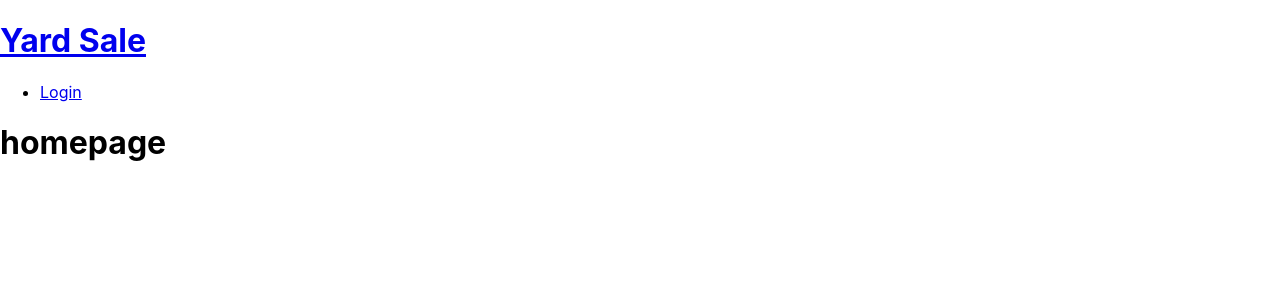
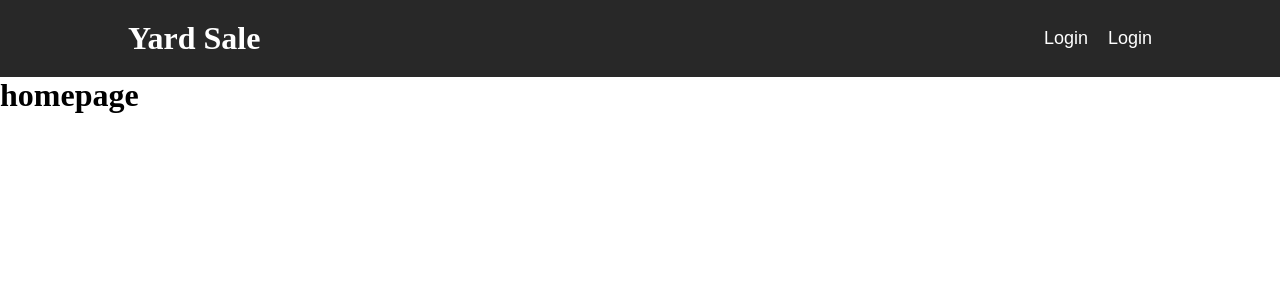
Before and after one commit to Adolfo-G/Home-Bazaar-eCommerce, a React (Create React App) app in the folder client/: page / in a window 1280 px wide. Shown: the top 300 px of the page. Built offline with nearby package versions, Linux system fonts and the light colour scheme.

Commit message:
added styling to navbar

```diff
--- a/client/src/components/Navbar.js
+++ b/client/src/components/Navbar.js
@@ -6,7 +6,7 @@ function Navbar() {
     function showNavLoginStatus() {
         if (Auth.loggedIn()) {
             return (
-                <ul>
+                <ul className="navLinks">
                     <li>
                         <a href="/" onClick={() => Auth.logout()}>
                             Logout
@@ -16,9 +16,16 @@ function Navbar() {
             );
         } else {
             return (
-                <ul>
+                <ul className="navLinks">
                     <li>
-                        <Link to="/">
+                        <Link to="/"
+                        className="link">
+                            Login
+                        </Link>
+                    </li>
+                    <li>
+                        <Link to="/"
+                        className="link">
                             Login
                         </Link>
                     </li>
@@ -27,9 +34,10 @@ function Navbar() {
         }
     }
     return (
-        <header>
+        <header className="header">
           <h1>
-            <Link to="/">
+            <Link to="/"
+            className="pageName">
               Yard Sale
             </Link>
           </h1>
--- a/client/src/index.css
+++ b/client/src/index.css
@@ -1,13 +1,40 @@
-body {
+*{
+  box-sizing: border-box;
   margin: 0;
-  font-family: -apple-system, BlinkMacSystemFont, 'Segoe UI', 'Roboto', 'Oxygen',
-    'Ubuntu', 'Cantarell', 'Fira Sans', 'Droid Sans', 'Helvetica Neue',
-    sans-serif;
-  -webkit-font-smoothing: antialiased;
-  -moz-osx-font-smoothing: grayscale;
+  padding: 0;
 }
-
-code {
-  font-family: source-code-pro, Menlo, Monaco, Consolas, 'Courier New',
-    monospace;
+/* navbar */
+.pageName{
+  text-decoration: none;
+  color: white;
 }
+.pageName:hover{
+  cursor: pointer;
+  opacity: .8;
+}
+.header{
+  display: flex;
+  flex-wrap: wrap;
+  justify-content: space-between;
+  align-items: center;
+  padding: 20px 10%;
+  background-color: rgb(40, 40, 40);
+}
+.navLinks {
+  list-style: none;
+}
+.navLinks li{
+  display: inline-block;
+  padding: 0px 0px 0px 20px;
+}
+.link{
+  color: white;
+  font-family:Arial, Helvetica, sans-serif;
+  font-weight: 500;
+  font-size: large;
+  text-decoration: none;
+}
+.link:hover{
+  opacity: .8;
+}
+/* navbar */
```
